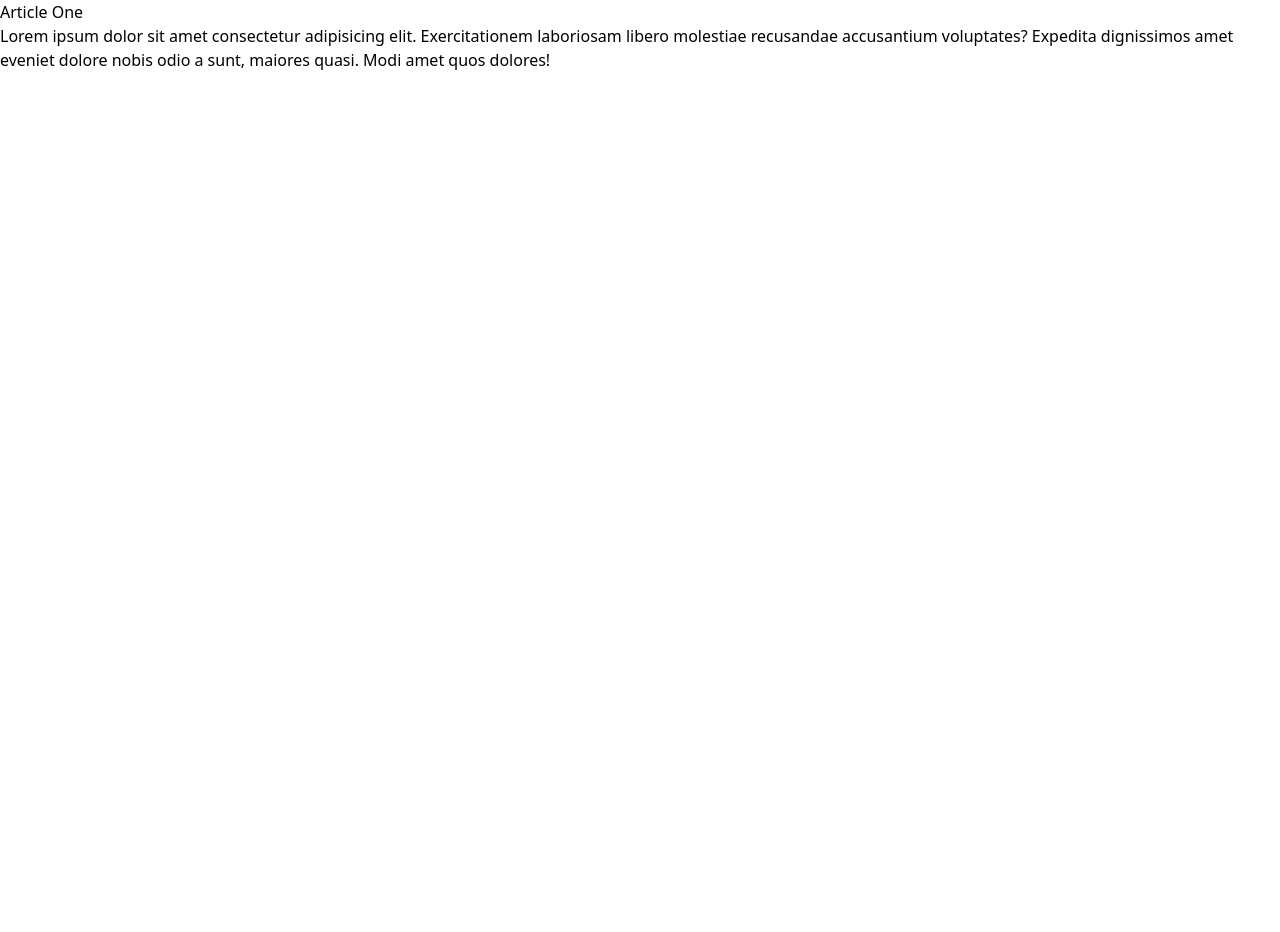
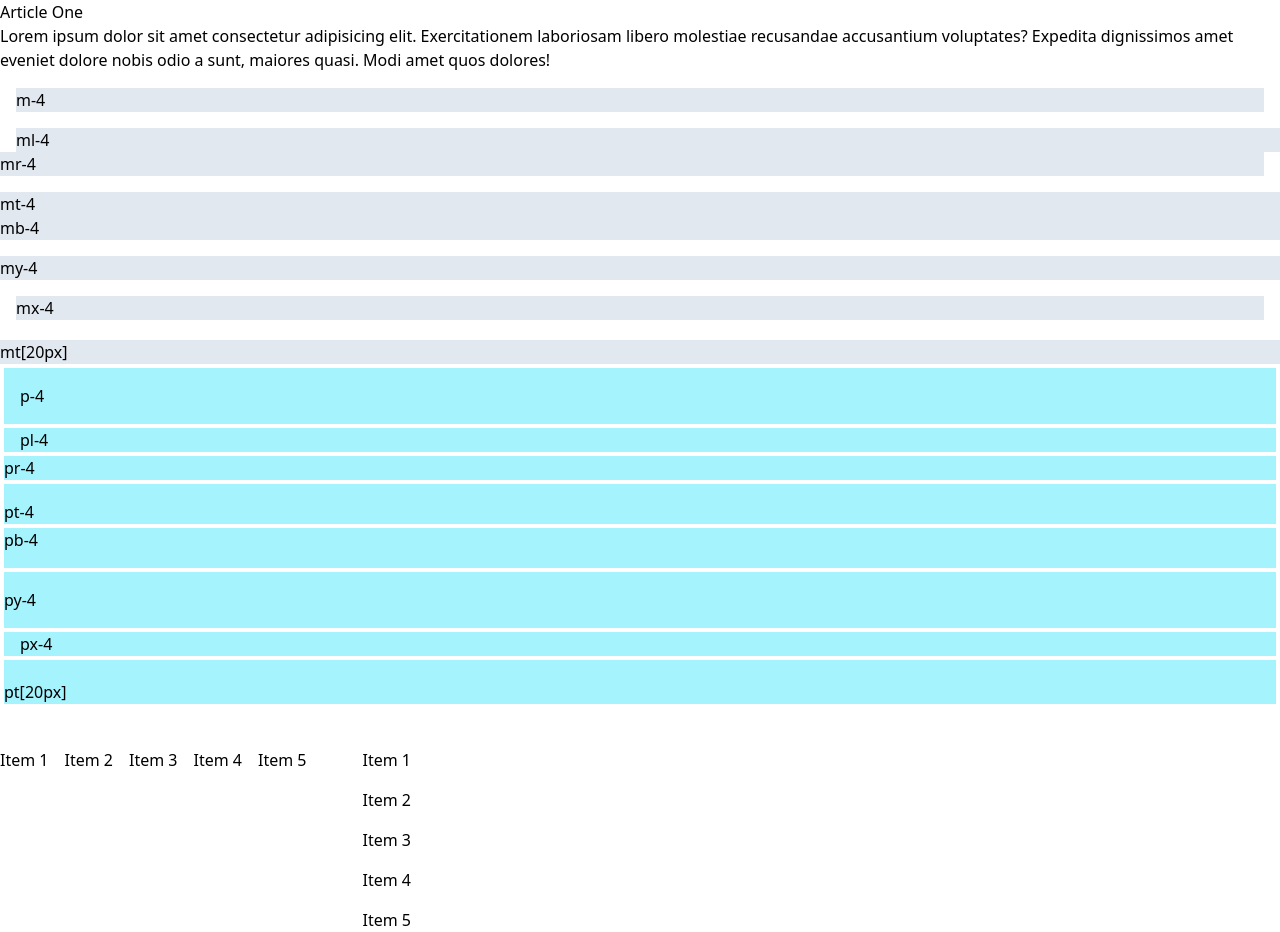
Before and after one commit to MehmetKaldirim/tailwind-beginner, a plain HTML site: page 03-container-spacing/index.html in a window 1280 px wide. Before the commit the page ends 800 px from the top, so only its background shows below. Drawn offline with nearby package versions, Linux system fonts and the light colour scheme.

Commit message:
container and spacing

```diff
--- a/03-container-spacing/index.html
+++ b/03-container-spacing/index.html
@@ -9,7 +9,7 @@
   </head>
   <body>
     <!-- Container -->
-    <div>
+    <div class="container mx-auto">
       <article>
         <h3>Article One</h3>
         <p>
@@ -21,11 +21,41 @@
       </article>
 
       <!-- Margin -->
-
+      <div class="bg-slate-200 m-4">m-4</div>
+      <div class="bg-slate-200 ml-4">ml-4</div>
+      <div class="bg-slate-200 mr-4">mr-4</div>
+      <div class="bg-slate-200 mt-4">mt-4</div>
+      <div class="bg-slate-200 mb-4">mb-4</div>
+      <div class="bg-slate-200 my-4">my-4</div>
+      <div class="bg-slate-200 mx-4">mx-4</div>
+      <div class="bg-slate-200 mt-[20px]">mt[20px]</div>
       <!-- Padding -->
+      <div class="bg-cyan-200 m-1 p-4">p-4</div>
+      <div class="bg-cyan-200 m-1 pl-4">pl-4</div>
+      <div class="bg-cyan-200 m-1 pr-4">pr-4</div>
+      <div class="bg-cyan-200 m-1 pt-4">pt-4</div>
+      <div class="bg-cyan-200 m-1 pb-4">pb-4</div>
+      <div class="bg-cyan-200 m-1 py-4">py-4</div>
+      <div class="bg-cyan-200 m-1 px-4">px-4</div>
+      <div class="bg-cyan-200 m-1 pt-[20px]">pt[20px]</div>
 
       <!-- Space Between X -->
-
+      <div class="flex space-x-14">
+        <div class="flex mt-10 space-x-4">
+          <div>Item 1</div>
+          <div>Item 2</div>
+          <div>Item 3</div>
+          <div>Item 4</div>
+          <div>Item 5</div>
+        </div>
+        <div class="flex flex-col mt-10 space-y-4">
+          <div>Item 1</div>
+          <div>Item 2</div>
+          <div>Item 3</div>
+          <div>Item 4</div>
+          <div>Item 5</div>
+        </div>
+      </div>
       <!-- Space Between Y -->
     </div>
   </body>
```
